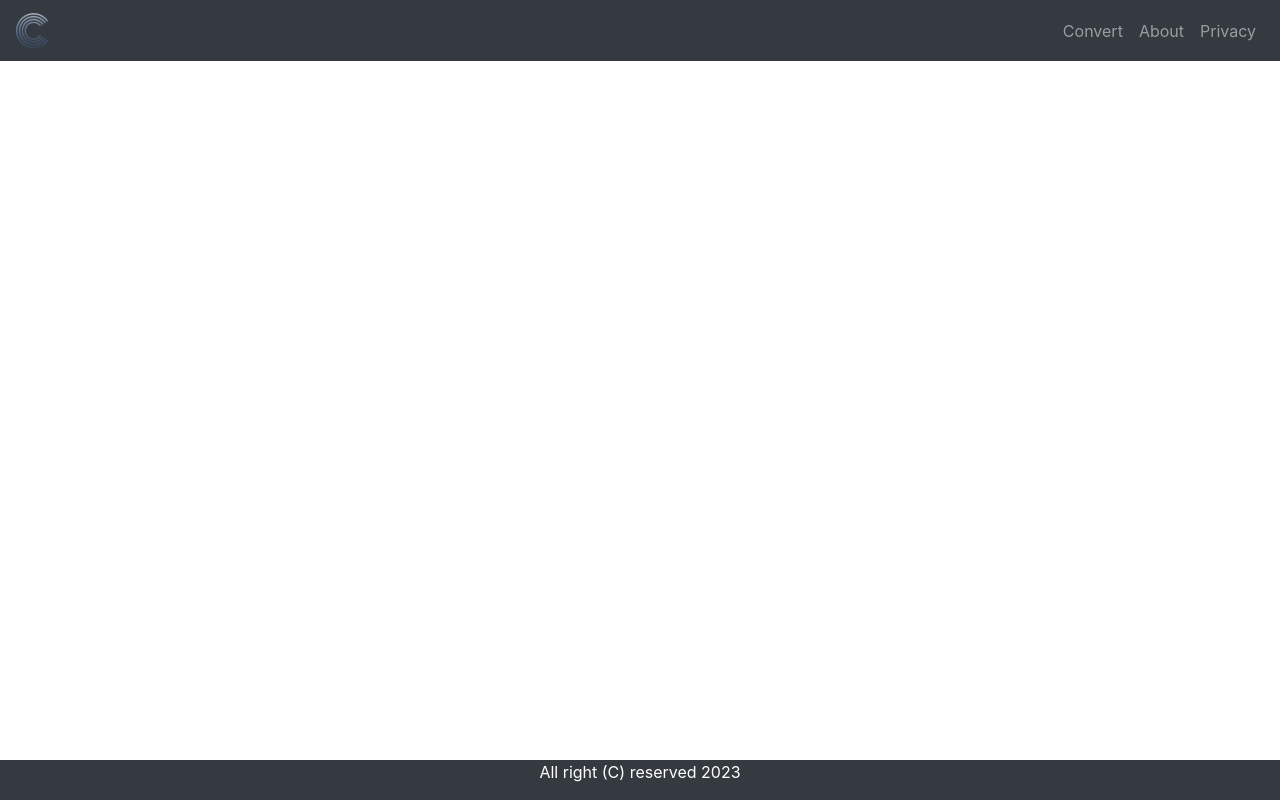
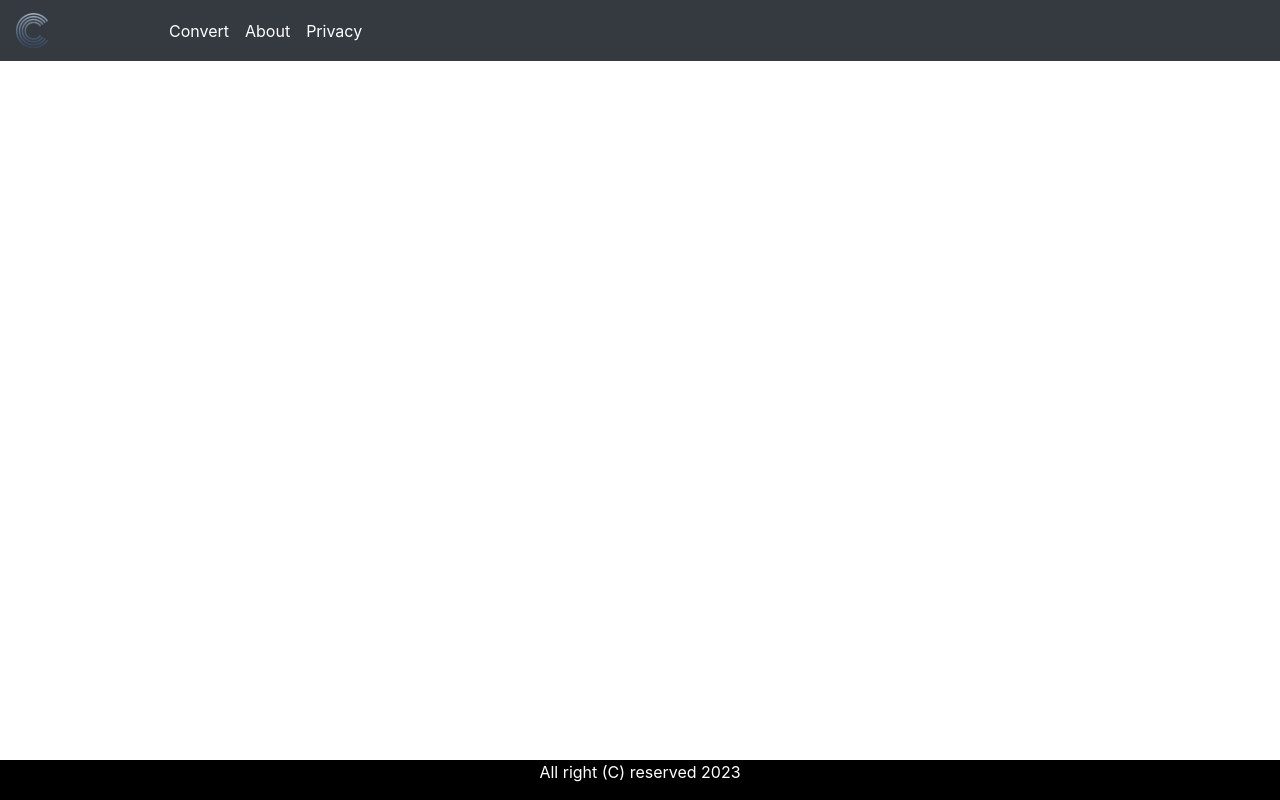
Before and after one commit to wagzyAyo/Currency-converter, a Flask app: page / in a window 1280 px wide. Run offline with Flask 3, Linux system fonts and the light colour scheme; parts of the project's set-up code (start-up, migrations or seed data) failed here and were passed over.

Commit message:
navbar and footer

```diff
--- a/static/styles.css
+++ b/static/styles.css
@@ -0,0 +1,6 @@
+body{
+    font-family: Monda;
+}
+.footer{
+    background:#000000;
+}
--- a/templates/footer.html
+++ b/templates/footer.html
@@ -1,6 +1,6 @@
 {% include 'base.html' %}
 {% block content %}
-<div class="bg-dark fixed-bottom col-white text-center text-white pt-auto footer">
+<div class="fixed-bottom col-white text-center text-white pt-auto footer">
 <p>All right (C) reserved {{ year }}</p>
 </div>
 {% endblock %}
--- a/templates/navbar.html
+++ b/templates/navbar.html
@@ -6,10 +6,10 @@
         <span class="navbar-toggler-icon"></span>
       </button>
     <div class="collapse navbar-collapse" id="navbarTogglerDemo01">
-    <ul class="navbar-nav ml-auto">
-        <li class="nav-item"><a href="" class="nav-link">Convert</a></li>
-        <li class="nav-item"><a href="" class="nav-link">About</a></li>
-        <li class="nav-item"><a href="" class="nav-link">Privacy</a></li>
+    <ul class="navbar-nav">
+        <li class="nav-item"><a href="" class="nav-link text-white">Convert</a></li>
+        <li class="nav-item"><a href="" class="nav-link text-white">About</a></li>
+        <li class="nav-item"><a href="" class="nav-link text-white">Privacy</a></li>
     </ul>
 </div>
 </nav>
```
